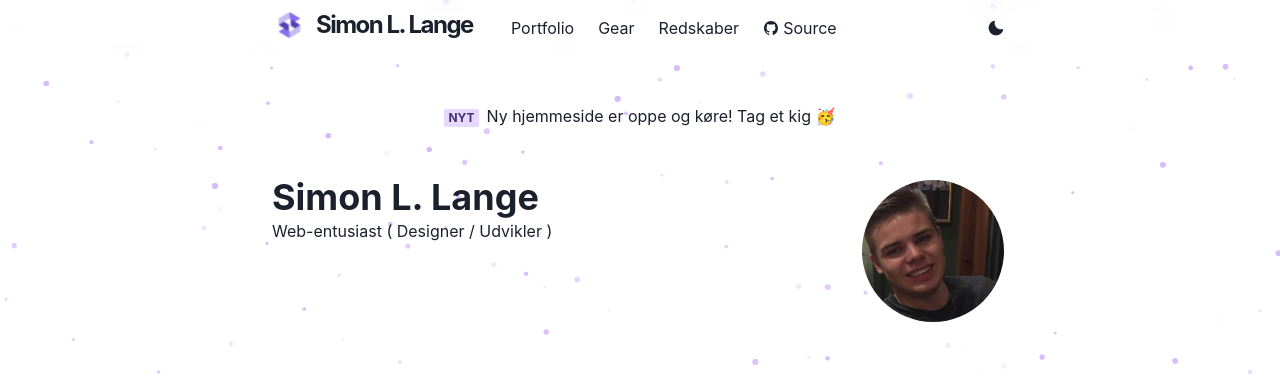
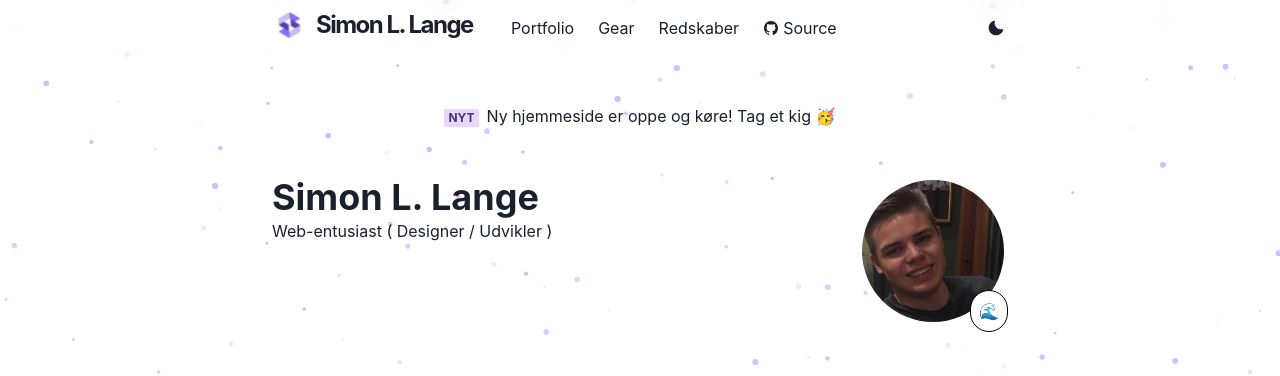
Before and after one commit to simonllange/Portfolio, a Next.js app: page / in a window 1280 px wide. Shown: the top 376 px of the page. Built offline with nearby package versions, Linux system fonts and the light colour scheme.

Commit message:
portfolio done

```diff
--- a/pages/index.js
+++ b/pages/index.js
@@ -15,6 +15,13 @@ import {
   LinkOverlay,
   AspectRatio,
   Icon,
+  Popover,
+  PopoverBody,
+  PopoverHeader,
+  PopoverContent,
+  PopoverTrigger,
+  PopoverCloseButton,
+  PopoverArrow,
 } from "@chakra-ui/react";
 import Link from "next/link";
 import { ChevronRightIcon, ExternalLinkIcon } from "@chakra-ui/icons";
@@ -161,6 +168,7 @@ const Page = () => {
             mt={{ base: 10, md: 0 }}
             ml={{ md: 6 }}
             align="center"
+            position="relative"
           >
             <Image
               borderColor={useColorModeValue(
@@ -175,6 +183,34 @@ const Page = () => {
               src="/images/avatar.jpg"
               alt="Simon"
             />
+            <Box position="absolute" right="0" bottom="0">
+              <Popover isLazy>
+                <PopoverTrigger>
+                  <Text
+                    cursor="pointer"
+                    border="1px"
+                    borderColor="black"
+                    borderRadius={50}
+                    p={2}
+                    bg="white"
+                    display={{ base: "none", md: "block" }}
+                  >
+                    🌊
+                  </Text>
+                </PopoverTrigger>
+                <PopoverContent>
+                  <PopoverHeader fontWeight="semibold">
+                    Lige nu øver jeg mig i Next.js!
+                  </PopoverHeader>
+                  <PopoverArrow />
+                  <PopoverCloseButton />
+                  <PopoverBody>
+                    Siden du er på nu, er blandt andet lavet i Nextjs, med
+                    Chakra-UI som CSS library.
+                  </PopoverBody>
+                </PopoverContent>
+              </Popover>
+            </Box>
           </Box>
         </Box>
         <Box mt={12} display="flex">
```
